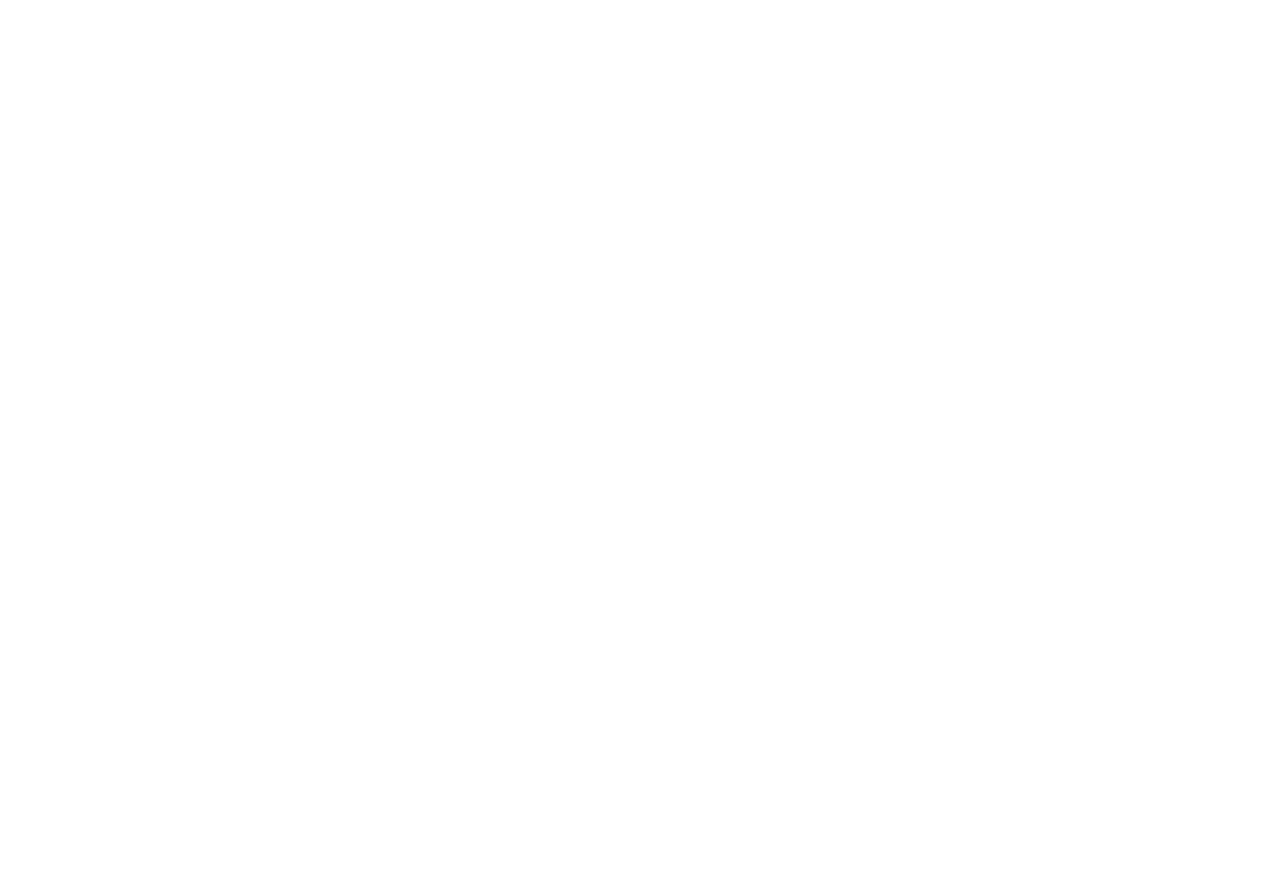
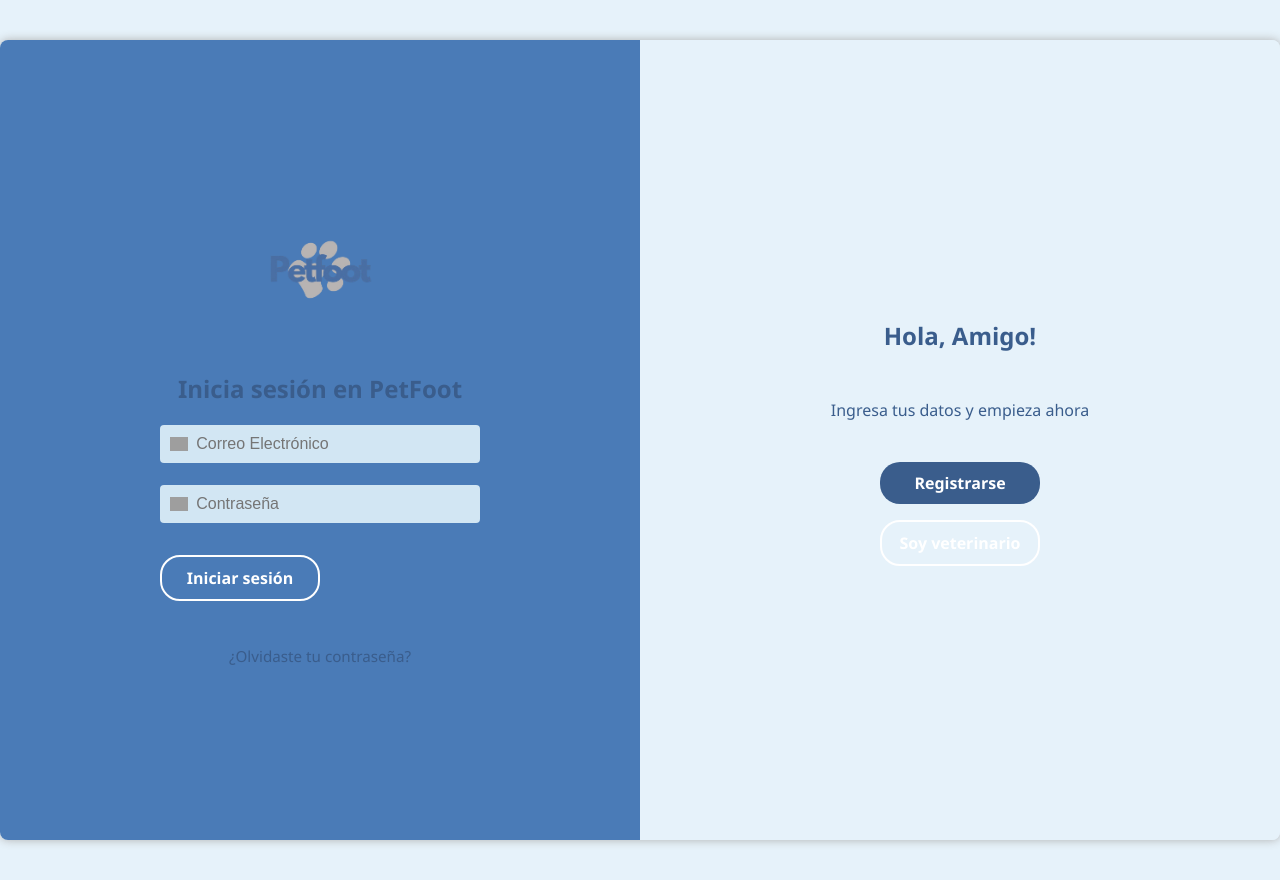
Before and after one commit to NoOneHas1/petfoot, a React (Vite) app: page / in a window 1280 px wide. Before the commit this address had no page. Before the commit the page ends 800 px from the top, so only its background shows below. Built offline with nearby package versions, Linux system fonts and the light colour scheme; grey boxes are pictures that could not be loaded.

Commit message:
creando pagina de registro

```diff
--- a/src/AppRoutes.jsx
+++ b/src/AppRoutes.jsx
@@ -1,15 +1,17 @@
-import React from 'react';
-import { BrowserRouter, Routes, Route } from 'react-router-dom';
-import RegistroUsuario from './pages/Login/registro.usario/index1';
+import { BrowserRouter as Router, Routes, Route } from 'react-router-dom';
+import Login from './pages/Login/index.jsx';
+import RegistroUsuario from './pages/Login/registro.usario/index1.jsx';
 
-function App() {
+function AppRoutes() {
   return (
-    <BrowserRouter>
+    <Router>
       <Routes>
+        <Route path="/" element={<Login />} />
         <Route path="/registro" element={<RegistroUsuario />} />
+
       </Routes>
-    </BrowserRouter>
+    </Router>
   );
 }
 
-export default App;
+export default AppRoutes;
--- a/src/pages/Login/index.jsx
+++ b/src/pages/Login/index.jsx
@@ -1,4 +1,5 @@
 import React, { useState } from 'react';
+import { Link } from 'react-router-dom'; // 👈 Importar Link
 import './index.css';
 import logo from '../../assets/images/logo.png';
 
@@ -46,11 +47,16 @@
       <div className="login-right-panel">
         <h2>Hola, Amigo!</h2>
         <p>Ingresa tus datos y empieza ahora</p>
-        <button className="register-button">Registrarse</button>
+
+
+        <Link to="/registro">
+          <button className="register-button">Registrarse</button>
+        </Link>
+
         <button className="vet-button">Soy veterinario</button>
       </div>
     </div>
   );
-}
+};
 
-export default Login
+export default Login;
```
